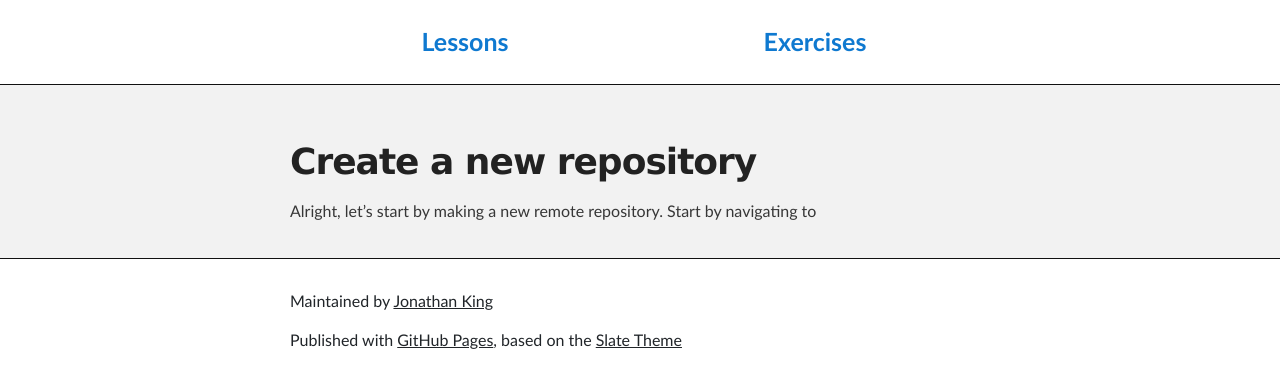
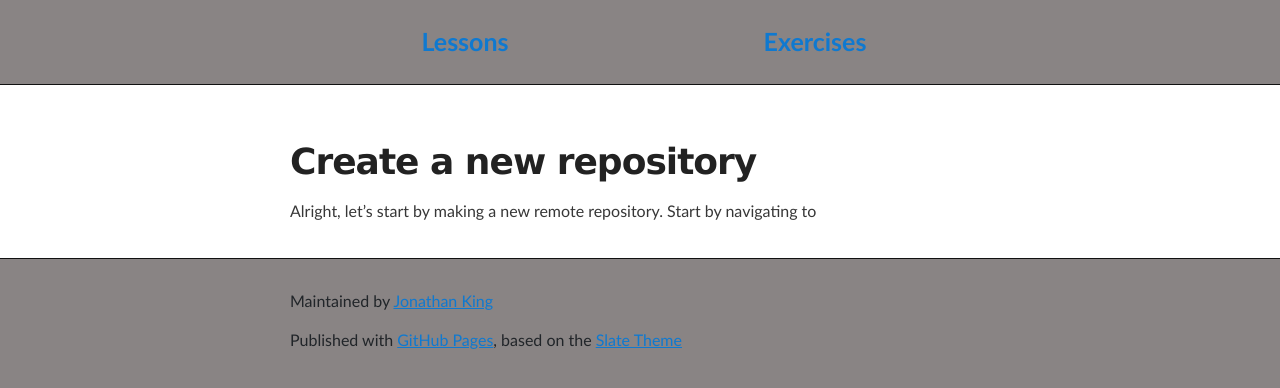
Before and after one commit to JonKing93/Github-Tutorial-Workshop, a Jekyll site: the page built from workshop/new.md, in a window 1280 px wide. Shown: the top 388 px of the page. Built offline with Jekyll 4.4.1, drawn with Linux system fonts in a browser that asks for light colours.

Commit message:
swap backgrounds

```diff
--- a/assets/css/simple_style.css
+++ b/assets/css/simple_style.css
@@ -9,7 +9,7 @@ body {
   box-sizing: border-box;
 
   /* White background with black font */
-  background: #fff;
+  background: #898484;
   color:#373737;
 
   /* Make the font look nice */
@@ -31,9 +31,7 @@ header {
   padding: 50px 10px 30px 10px;
 }
 
-footer p {
-  color: #212529;
-}
+
 
 
 
@@ -156,7 +154,7 @@ Main content
 ****************************/
 
 #main_content_wrap {
-  background: #f2f2f2;
+  background: #fff;
   border-top: 1px solid #111;
   border-bottom: 1px solid #111;
 }
@@ -170,9 +168,11 @@ Main content
 /***************************
 Footer
 ****************************/
+footer p {
+  color: #212529;
+}
 footer a {
   text-decoration: underline;
-  color: #212529;
 }
 
 
```
